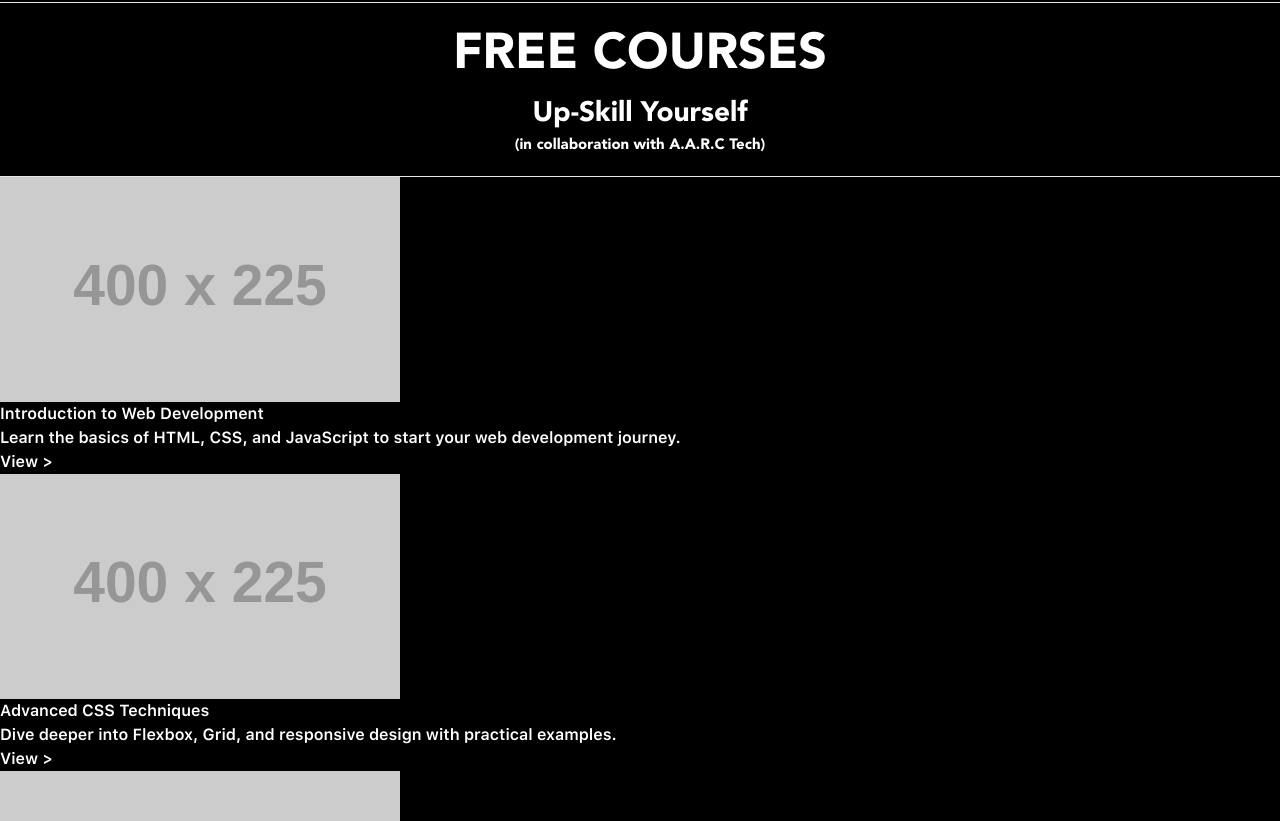
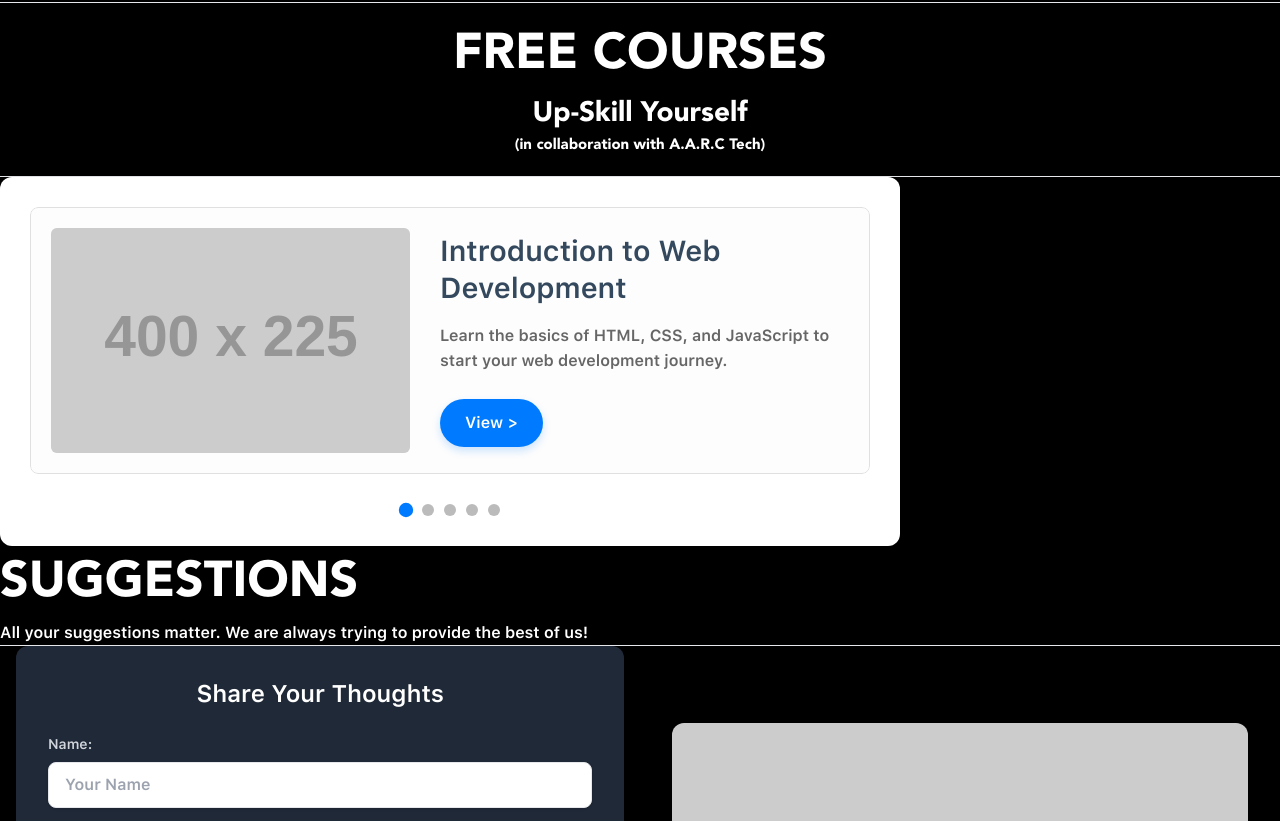
Before and after one commit to jaiswal-saurabh87/Whiteboards, a plain HTML site: page index.html in a window 1280 px wide. Shown: the part 1157-1978 px from the top of the page. Drawn offline with nearby package versions, Linux system fonts and the light colour scheme; placeholder pictures from the web are drawn by us.

Commit message:
update css

```diff
--- a/styles.css
+++ b/styles.css
@@ -275,6 +275,169 @@ nav a:hover
   font-size: 15px;
   padding: 0px 0px 18px;
 }
+
+.carousel-section-container {
+    max-width: 900px; /* Max width for the whole carousel section */
+    width: 100%;
+    background-color: #ffffff;
+    border-radius: 12px;
+    box-shadow: 0 10px 30px rgba(0, 0, 0, 0.1);
+    padding: 30px;
+    text-align: center; /* Center the heading and dots */
+    overflow: hidden; /* Important for containing the slides */
+}
+
+.carousel-section-container h1 {
+    font-size: 2.5rem;
+    color: #2c3e50;
+    margin-bottom: 30px;
+}
+
+/* Video Carousel Wrapper */
+.video-carousel-wrapper {
+    position: relative;
+    overflow: hidden; /* Hides parts of slides not in view */
+    width: 100%;
+    border-radius: 8px; /* Match inner carousel border-radius */
+}
+
+/* Video Carousel (the moving track of slides) */
+.video-carousel {
+    display: flex; /* Arranges video cards in a row */
+    transition: transform 0.5s ease-in-out; /* Smooth transition for sliding */
+    width: 100%; /* Initially 100%, JS will adjust based on number of slides */
+}
+
+/* Individual Video Card */
+.video-card {
+    flex: 0 0 100%; /* Each card takes up 100% of the carousel-wrapper width */
+    display: flex; /* Flexbox for thumbnail and details */
+    flex-direction: column; /* Stack vertically by default for mobile */
+    align-items: center;
+    padding: 20px;
+    box-sizing: border-box;
+    background-color: #fdfdfd;
+    border-radius: 8px;
+    border: 1px solid #e0e0e0;
+}
+
+/* Media query for larger screens (e.g., tablets and desktops) */
+@media (min-width: 768px) {
+    .video-card {
+        flex-direction: row; /* Arrange horizontally on larger screens */
+        text-align: left; /* Align text left */
+    }
+}
+
+/* Video Thumbnail */
+.video-thumbnail {
+    width: 100%; /* Full width on mobile */
+    height: 225px; /* Fixed height for image container */
+    overflow: hidden;
+    border-radius: 6px;
+    background-color: #ecf0f1; /* Placeholder background */
+    display: flex;
+    align-items: center;
+    justify-content: center;
+    margin-bottom: 20px; /* Space below thumbnail on mobile */
+}
+
+.video-thumbnail img {
+    width: 100%;
+    height: 100%;
+    object-fit: cover; /* Cover the area, cropping if necessary */
+    display: block;
+}
+
+/* Media query for larger screens for thumbnail width */
+@media (min-width: 768px) {
+    .video-thumbnail {
+        width: 45%; /* Take up 45% of card width */
+        flex-shrink: 0; /* Prevent shrinking */
+        margin-right: 30px; /* Space to the right of thumbnail */
+        margin-bottom: 0; /* Remove bottom margin */
+    }
+}
+
+/* Video Details (Title, Description, Button) */
+.video-details {
+    width: 100%; /* Full width on mobile */
+    display: flex;
+    flex-direction: column;
+    align-items: center; /* Center content horizontally on mobile */
+}
+
+/* Media query for larger screens for text alignment and width */
+@media (min-width: 768px) {
+    .video-details {
+        width: 55%; /* Take up 55% of card width */
+        align-items: flex-start; /* Align content to the start (left) */
+    }
+}
+
+.video-title {
+    font-size: 1.8rem;
+    font-weight: 700;
+    margin-bottom: 15px;
+    color: #34495e;
+    line-height: 1.3;
+}
+
+.video-description {
+    font-size: 1rem;
+    color: #666;
+    margin-bottom: 25px;
+    line-height: 1.6;
+    max-height: 4.8em; /* Limit description height (approx 3 lines) */
+    overflow: hidden;
+    text-overflow: ellipsis; /* Add ellipsis if content overflows */
+}
+
+.view-button {
+    display: inline-block;
+    background-color: #007bff;
+    color: #ffffff;
+    padding: 12px 25px;
+    border-radius: 30px;
+    text-decoration: none;
+    font-weight: 600;
+    transition: background-color 0.3s ease, transform 0.2s ease, box-shadow 0.2s ease;
+    box-shadow: 0 4px 8px rgba(0, 123, 255, 0.2);
+}
+
+.view-button:hover {
+    background-color: #0056b3;
+    transform: translateY(-2px);
+    box-shadow: 0 6px 12px rgba(0, 123, 255, 0.3);
+}
+
+/* Carousel Dots Navigation */
+.carousel-dots {
+    display: flex;
+    justify-content: center;
+    margin-top: 30px;
+    gap: 10px; /* Space between dots */
+}
+
+.dot {
+    width: 12px;
+    height: 12px;
+    background-color: #bbb;
+    border-radius: 50%;
+    cursor: pointer;
+    transition: background-color 0.3s ease, transform 0.2s ease;
+    border: 2px solid transparent; /* For active state outline */
+}
+
+.dot.active {
+    background-color: #007bff;
+    transform: scale(1.2);
+    border-color: #007bff; /* Active dot outline */
+}
+
+.dot:hover {
+    background-color: #888;
+}
 /*
 .container2
 {
```
